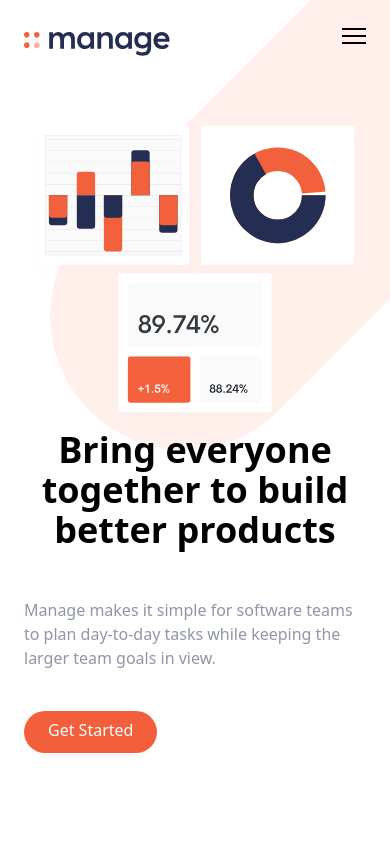
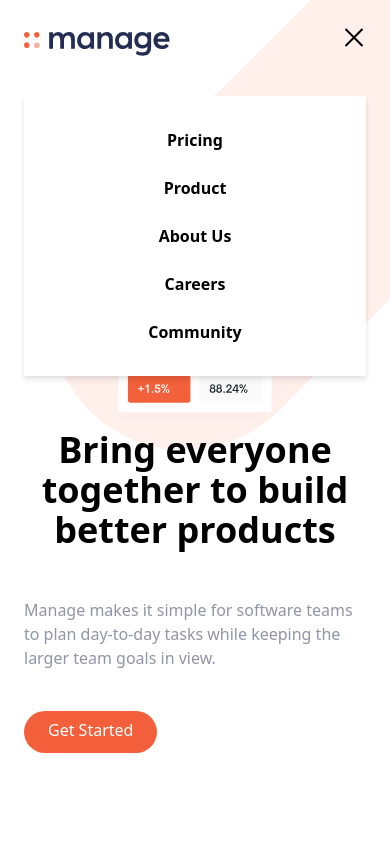
Before and after one commit to solidwake/project-tailwind1, a website: page index.html in a window 390 px wide. Both pictures are taken after a click on the button 354 px from the left and 40 px from the top of the page. Shown: the top 844 px of the page. Drawn offline with nearby package versions, Linux system fonts and the light colour scheme; files that its build step writes are made by us from their sources.

Commit message:
add responsive menu

```diff
--- a/index.html
+++ b/index.html
@@ -35,7 +35,7 @@
         </div>
         <!-- Mobile menu -->
         <div class="md:hidden">
-            <div id="menu" class="absolute flex flex-col items-center hidden self-end py-8 mt-10 space-y-6 font-bold bg-white sm:w-auto sm:self-center left-6 right-6 drop-shadow-md">
+            <div id="menu" class="absolute flex-col items-center hidden self-end py-8 mt-10 space-y-6 font-bold bg-white sm:w-auto sm:self-center left-6 right-6 drop-shadow-md">
                 <a href="#">Pricing</a>
                 <a href="#">Product</a>
                 <a href="#">About Us</a>
@@ -247,5 +247,6 @@
             </div>
         </div>
     </footer>
+    <script src="/js/script.js"></script>
 </body>
 </html>
--- /dev/null
+++ b/js/script.js
@@ -0,0 +1,8 @@
+const btn = document.getElementById('menu-btn');
+const nav = document.getElementById('menu');
+
+btn.addEventListener('click', () => {
+    btn.classList.toggle('open')
+    nav.classList.toggle('flex')
+    nav.classList.toggle('hidden')
+})
```
